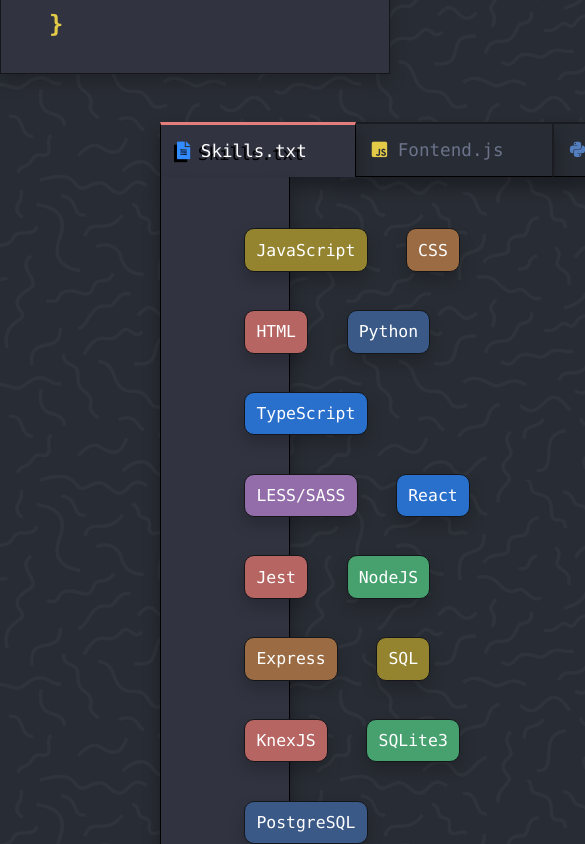
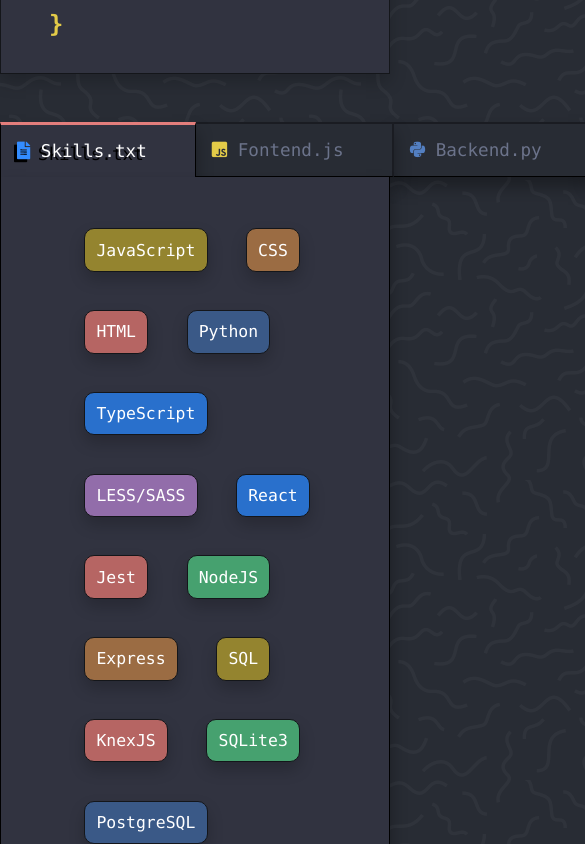
Before and after one commit to tatek1993/Portfolio, a React (Create React App) app: page / in a window 390 px wide. Shown: the part 2520-3364 px from the top of the page, 585 px wide, since content can reach past the window. Built offline with nearby package versions, Linux system fonts and the light colour scheme.

Commit message:
creating carousel for skills tabs in responsive view

```diff
--- a/package.json
+++ b/package.json
@@ -12,7 +12,7 @@
     "react-dom": "^16.13.1",
     "react-router-dom": "^5.2.0",
     "react-scripts": "3.4.3",
-    "reactstrap": "^8.5.1",
+    "reactstrap": "^8.6.0",
     "typed.js": "^2.0.11"
   },
   "scripts": {
--- a/src/SASS/App.scss
+++ b/src/SASS/App.scss
@@ -206,7 +206,7 @@
   background-color: $med-grey;
   z-index: 20;
   flex-direction: column;
-  margin: 0 3rem;
+  // margin: 0 3rem;
   border-left: 1px solid black;
   border-right: 1px solid black;
   border-bottom: 1px solid black;
@@ -231,9 +231,9 @@
 }
 
 .skills-section{
-  display: flex;
-  flex-direction: column;
-  margin: 3rem 7rem;
+  background-color: initial;
+  padding: 0;
+
 
 }
 
@@ -245,7 +245,6 @@
 
 .left-spacer {
   width: 3em;
-  margin-left: 3rem;
   border-bottom: 1px solid black;
 
 }
@@ -253,15 +252,12 @@
 .right-spacer {
   min-width: 1em;
   flex: 1;
-  margin-right: 3rem;
   border-bottom: 1px solid black;
 }
 
 .tab {
   padding: 1rem;
   padding-right: 3rem;
-  // border-top-left-radius: 10px;
-  // border-top-right-radius: 10px;
   border: 2px solid mix(black, $dark-grey, 30%);
   margin-right: -2px;
   border-bottom: 1px solid black;
--- a/src/components/skills.js
+++ b/src/components/skills.js
@@ -1,144 +1,227 @@
 import React, { useState, useRef } from 'react';
+import {
+    Carousel,
+    CarouselItem,
+    CarouselControl,
+    CarouselIndicators,
+    CarouselCaption
+} from 'reactstrap';
+
+const skills = [
+    {
+        name: "JavaScript",
+        categories: ['frontend', 'backend', 'all'],
+        color: 'yellow-bg'
+    },
+    {
+        name: "CSS",
+        categories: ['frontend', 'design', 'all'],
+        color: 'orange-bg'
+    },
+    {
+        name: "HTML",
+        categories: ['frontend', 'design', 'all'],
+        color: 'red-bg'
+    },
+    {
+        name: "Python",
+        categories: ['backend', 'all'],
+        color: 'blue-bg'
+    },
+    {
+        name: "TypeScript",
+        categories: ['frontend', 'backend', 'all'],
+        color: 'bright-blue-bg'
+    },
+    {
+        name: "LESS/SASS",
+        categories: ['frontend', 'design', 'misc', 'all'],
+        color: 'purple-bg'
+    },
+    {
+        name: "React",
+        categories: ['frontend', 'backend', 'all'],
+        color: 'bright-blue-bg'
+    },
+    {
+        name: "Jest",
+        categories: ['frontend', 'backend', 'all'],
+        color: 'red-bg'
+    },
+    {
+        name: "NodeJS",
+        categories: ['backend', 'all'],
+        color: 'green-bg'
+    },
+    {
+        name: "Express",
+        categories: ['backend', 'all'],
+        color: 'orange-bg'
+    },
+    {
+        name: "SQL",
+        categories: ['backend', 'all'],
+        color: 'yellow-bg'
+    },
+    {
+        name: "KnexJS",
+        categories: ['backend', 'all'],
+        color: 'red-bg'
+    },
+    {
+        name: "SQLite3",
+        categories: ['backend', 'all'],
+        color: 'green-bg'
+    },
+    {
+        name: "PostgreSQL",
+        categories: ['backend', 'all'],
+        color: 'blue-bg'
+    },
+    {
+        name: "npm/yarn",
+        categories: ['misc', 'all'],
+        color: 'red-bg'
+    },
+    {
+        name: "Bootstrap",
+        categories: ['frontend', 'design', 'all'],
+        color: 'purple-bg'
+    },
+    {
+        name: "Reactstrap",
+        categories: ['frontend', 'design', 'all'],
+        color: 'green-bg'
+    },
+    {
+        name: "Git",
+        categories: ['misc', 'all'],
+        color: 'orange-bg'
+    },
+    {
+        name: "MaterialUI",
+        categories: ['frontend', 'design', 'all'],
+        color: 'bright-blue-bg'
+    },
+    {
+        name: "React Testing Library",
+        categories: ['frontend', 'all'],
+        color: 'bright-blue-bg'
+    },
+    {
+        name: "PgAdmin",
+        categories: ['backend', 'all'],
+        color: 'blue-bg'
+    },
+    {
+        name: "Redux",
+        categories: ['frontend', 'all'],
+        color: 'purple-bg'
+    },
+    {
+        name: "SVG Animation",
+        categories: ['frontend', 'design', 'all'],
+        color: 'yellow-bg'
+    },
+    {
+        name: "bash",
+        categories: ['misc', 'all'],
+        color: 'green-bg'
+    },
+    {
+        name: "Styled Components",
+        categories: ['frontend', 'design', 'all'],
+        color: 'orange-bg'
+    },
+    {
+        name: "Markdown",
+        categories: ['misc', 'all'],
+        color: 'yellow-bg'
+    }
+];
+
+const categories = [
+    {
+        category: (<><i class="fas fa-file-alt bright-blue" />&nbsp;Skills.txt</>),
+        id: 'all'
+    },
+    {
+        category: (<><i class="fab fa-js-square yellow" />&nbsp;Fontend.js</>),
+        id: 'frontend'
+    },
+    {
+        category: (<><i class="fab fa-python blue" />&nbsp;Backend.py</>),
+        id: 'backend'
+    },
+    {
+        category: (<><i class="fab fa-css3 purple" />&nbsp;Design.css</>),
+        id: 'design'
+    },
+    {
+        category: (<><i class="fab fa-npm red" />&nbsp;Misc.json</>),
+        id: 'misc'
+    },
+];
 
 const Skills = () => {
 
     const [selectedCategory, setSelectedCatagory] = useState('all');
 
-    const skills = [
-        {
-            name: "JavaScript",
-            categories: ['frontend', 'backend', 'all'],
-            color: ['yellow-bg']
-        },
-        {
-            name: "CSS",
-            categories: ['frontend', 'design', 'all'],
-            color: ['orange-bg']
-        },
-        {
-            name: "HTML",
-            categories: ['frontend', 'design', 'all'],
-            color: ['red-bg']
-        },
-        {
-            name: "Python",
-            categories: ['backend', 'all'],
-            color: ['blue-bg']
-        },
-        {
-            name: "TypeScript",
-            categories: ['frontend', 'backend', 'all'],
-            color: ['bright-blue-bg']
-        },
-        {
-            name: "LESS/SASS",
-            categories: ['frontend', 'design', 'misc', 'all'],
-            color: ['purple-bg']
-        },
-        {
-            name: "React",
-            categories: ['frontend', 'backend', 'all'],
-            color: ['bright-blue-bg']
-        },
-        {
-            name: "Jest",
-            categories: ['frontend', 'backend', 'all'],
-            color: ['red-bg']
-        },
-        {
-            name: "NodeJS",
-            categories: ['backend', 'all'],
-            color: ['green-bg']
-        },
-        {
-            name: "Express",
-            categories: ['backend', 'all'],
-            color: ['orange-bg']
-        },
-        {
-            name: "SQL",
-            categories: ['backend', 'all'],
-            color: ['yellow-bg']
-        },
-        {
-            name: "KnexJS",
-            categories: ['backend', 'all'],
-            color: ['red-bg']
-        },
-        {
-            name: "SQLite3",
-            categories: ['backend', 'all'],
-            color: ['green-bg']
-        },
-        {
-            name: "PostgreSQL",
-            categories: ['backend', 'all'],
-            color: ['blue-bg']
-        },
-        {
-            name: "npm/yarn",
-            categories: ['misc', 'all'],
-            color: ['red-bg']
-        },
-        {
-            name: "Bootstrap",
-            categories: ['frontend', 'design', 'all'],
-            color: ['purple-bg']
-        },
-        {
-            name: "Reactstrap",
-            categories: ['frontend', 'design', 'all'],
-            color: ['green-bg']
-        },
-        {
-            name: "Git",
-            categories: ['misc', 'all'],
-            color: ['orange-bg']
-        },
-        {
-            name: "MaterialUI",
-            categories: ['frontend', 'design', 'all'],
-            color: ['bright-blue-bg']
-        },
-        {
-            name: "React Testing Library",
-            categories: ['frontend', 'all'],
-            color: ['bright-blue-bg']
-        },
-        {
-            name: "PgAdmin",
-            categories: ['backend', 'all'],
-            color: ['blue-bg']
-        },
-        {
-            name: "Redux",
-            categories: ['frontend', 'all'],
-            color: ['purple-bg']
-        },
-        {
-            name: "SVG Animation",
-            categories: ['frontend', 'design', 'all'],
-            color: ['yellow-bg']
-        },
-        {
-            name: "bash",
-            categories: ['misc', 'all'],
-            color: ['green-bg']
-        },
-        {
-            name: "Styled Components",
-            categories: ['frontend', 'design', 'all'],
-            color: ['orange-bg']
-        },
-        {
-            name: "Markdown",
-            categories: ['misc', 'all'],
-            color: ['yellow-bg']
-        }
-    ];
+    //Carousel for responsive design
+    const [activeIndex, setActiveIndex] = useState(0);
+    const [animating, setAnimating] = useState(false);
+
+    const getSkillsForCategory = (selectedCategory) => (
+        <>
+
+            <div style={{ display: 'flex', flexWrap: 'wrap' }}>
+                {
+                    skills.filter(x => x.categories.includes(selectedCategory))
+                        .map(x => (<div className={`skill border-box alive ${x.color}`}>{x.name}</div>))
+                }
+            </div>
+
+            <div style={{ display: 'flex', flexWrap: 'wrap' }}>
+                {
+                    skills.filter(x => !x.categories.includes(selectedCategory))
+                        .map(x => (<div className="skill border-box dead">{x.name}</div>))
+                }
+            </div>
+        </>
+    );
+
+
+    const next = () => {
+        if (animating) return;
+        const nextIndex = activeIndex === categories.length - 1 ? 0 : activeIndex + 1;
+        setActiveIndex(nextIndex);
+    }
+
+    const previous = () => {
+        if (animating) return;
+        const nextIndex = activeIndex === 0 ? categories.length - 1 : activeIndex - 1;
+        setActiveIndex(nextIndex);
+    }
+
+    const goToIndex = (newIndex) => {
+        if (animating) return;
+        setActiveIndex(newIndex);
+    }
+
+    const slides = categories.map((category) => {
+        return (
+            <CarouselItem
+                onExiting={() => setAnimating(true)}
+                onExited={() => setAnimating(false)}
+                key={category.id}
+            >
+                {category.category}
+            </CarouselItem>
+        );
+    });
 
     return (
-        <div id="skills" className="skills-section">
+        <div id="skills" className="section skills-section">
 
             <div className='skill-header'>
                 <div className='left-spacer'></div>
@@ -171,20 +254,9 @@
 
                 <div className='right-spacer'></div>
             </div>
+
             <div className='skills box-shadow'>
-                <div style={{ display: 'flex', flexWrap: 'wrap' }}>
-                    {
-                        skills.filter(x => x.categories.includes(selectedCategory))
-                            .map(x => (<div className={`skill border-box alive ${x.color}`}>{x.name}</div>))
-                    }
-                </div>
-
-                <div style={{ display: 'flex', flexWrap: 'wrap' }}>
-                    {
-                        skills.filter(x => !x.categories.includes(selectedCategory))
-                            .map(x => (<div className="skill border-box dead">{x.name}</div>))
-                    }
-                </div>
+                {getSkillsForCategory(selectedCategory)}
             </div>
         </div >
 
```
Also changed, not shown: src/components/deleteme.js (added, +76 -0 lines), 1 other file (tests, documents, lock files or other folders).
